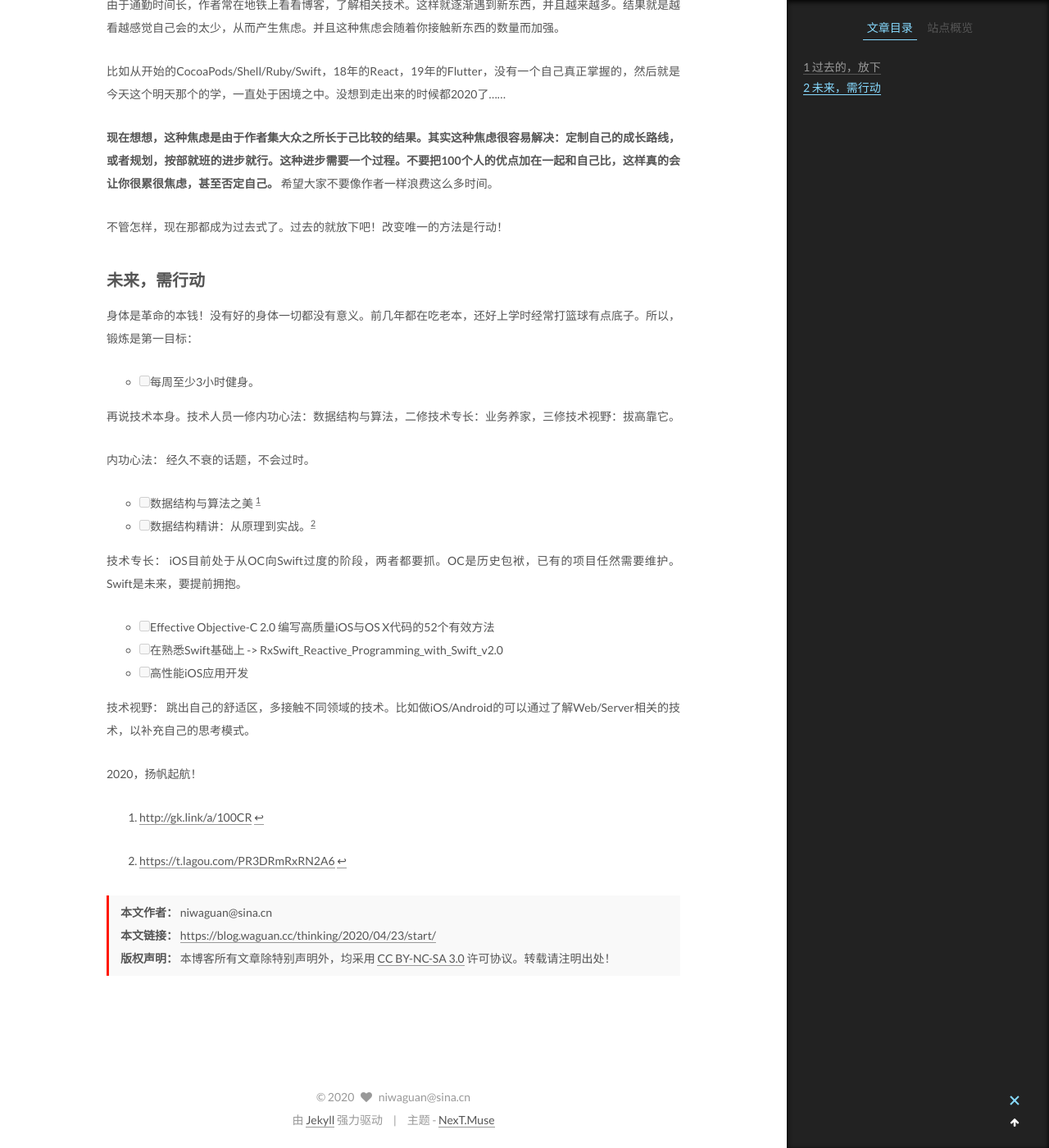
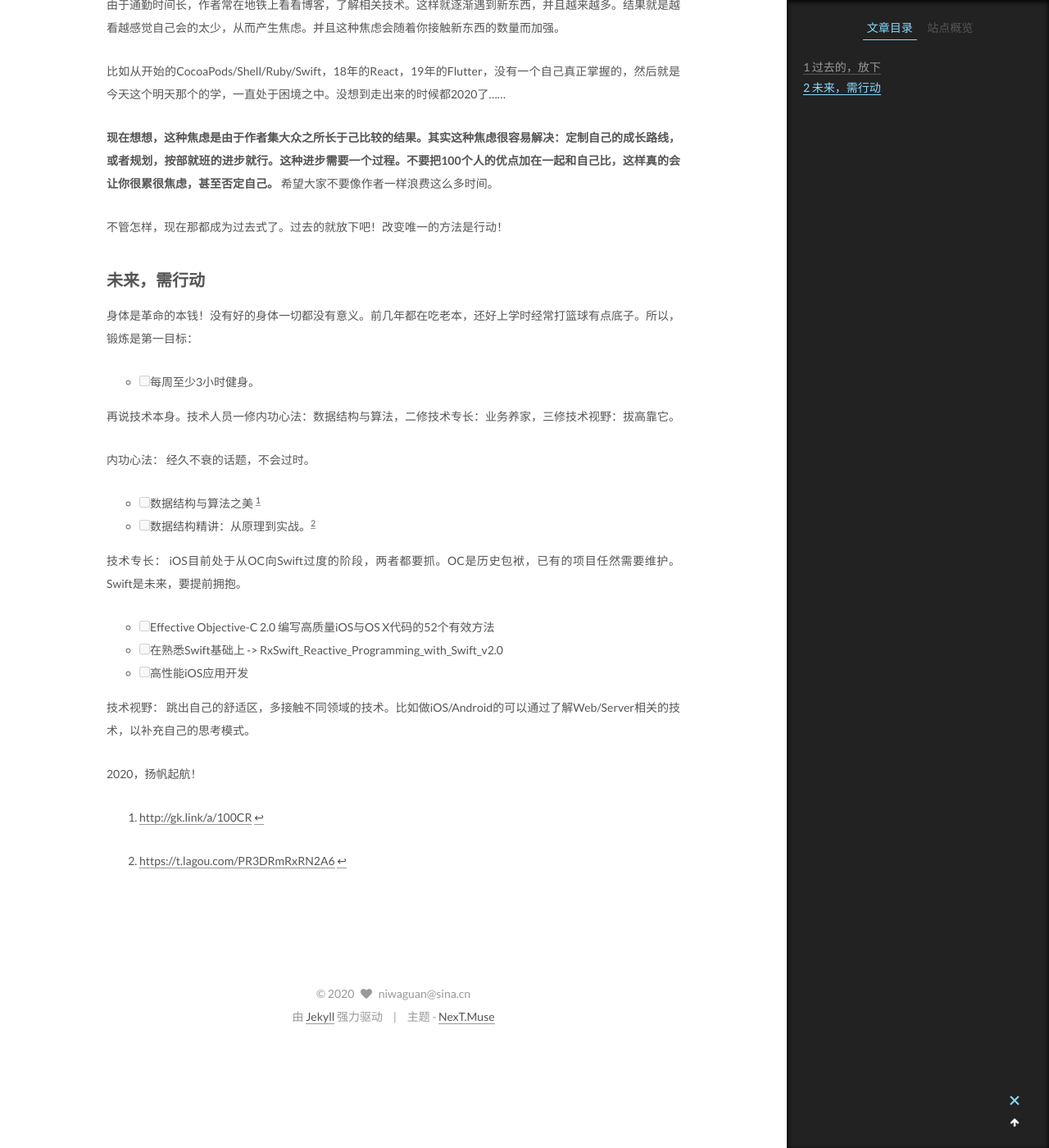
Before and after one commit to niwaguan/niwaguan.github.io, a Jekyll site: the page built from _posts/2020-04-23-start.md, in a window 1280 px wide and 1400 px high, scrolled down 940 px. Shown: the whole window at 82% size. Built offline with Jekyll 4.4.1, drawn with Linux system fonts in a browser that asks for light colours; comment, search, counter and statistics services are not loaded; part of the change alters nothing that is shown.

Commit message:
添加每篇文章单独控制copyright能力

```diff
--- a/_includes/_macro/post-copyright.html
+++ b/_includes/_macro/post-copyright.html
@@ -1,4 +1,4 @@
-{% if site.post_copyright.enable %}
+{% if site.post_copyright.enable and page.copyright != false %}
   <ul class="post-copyright">
     <li class="post-copyright-author">
       <strong>{{ __.post.copyright.author | append: __.symbol.colon }}</strong>
--- a/_posts/2020-04-23-start.md
+++ b/_posts/2020-04-23-start.md
@@ -3,6 +3,7 @@ layout: post
 title: 2020，扬帆起航
 category:
   - Thinking
+copyright: false
 ---
 > 种一棵树最好的时间是十年前，其次是现在。  —Dambisa Moyo《Dead Aid》
 
```
